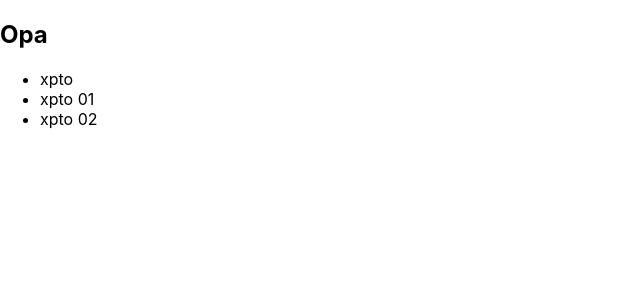
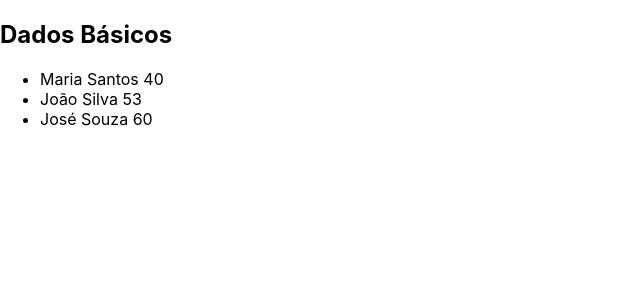
Before and after one commit to heloisaatss/12760, a React (Create React App) app in the folder my-app/: page / in a window 1280 px wide. Shown: the top 300 px of the page, without its empty margins (0-640 px from the left). Built offline with nearby package versions, Linux system fonts and the light colour scheme.

Commit message:
lab 07 exercício

```diff
--- a/my-app/src/index.js
+++ b/my-app/src/index.js
@@ -12,26 +12,17 @@ class Lista extends React.Component {
     super(props)
     this.state = {
       dados: [{
-        "cep": "20260-080",
-        "logradouro": "xpto",
-        "complemento": "até 392/393",
-        "bairro": "abc",
-        "localidade": "Curitiba",
-        "uf": "RJ"
+        "nome": "Maria",
+        "sobrenome": "Santos",
+        "idade": "40",
       }, {
-        "cep": "20260-080",
-        "logradouro": "xpto 01",
-        "complemento": "até 392/393",
-        "bairro": "jk",
-        "localidade": "Curitiba",
-        "uf": "RJ"
+        "nome": "João",
+        "sobrenome": "Silva",
+        "idade": "53",
       }, , {
-        "cep": "20260-080",
-        "logradouro": "xpto 02",
-        "complemento": "até 392/393",
-        "bairro": "jk",
-        "localidade": "Curitiba",
-        "uf": "RJ"
+        "nome": "José",
+        "sobrenome": "Souza",
+        "idade": "60",
       }]
     }
   }
@@ -39,9 +30,9 @@ class Lista extends React.Component {
   render() {
     return (
       <div>
-        <h2>Opa</h2>
+        <h2>Dados Básicos</h2>
         <ul>
-          {this.state.dados.map((endereco) => <li>{endereco.logradouro}</li>)}
+          {this.state.dados.map((dados) => <li>{dados.nome} {dados.sobrenome} {dados.idade}</li>)}
         </ul>
       </div>
     )
```
